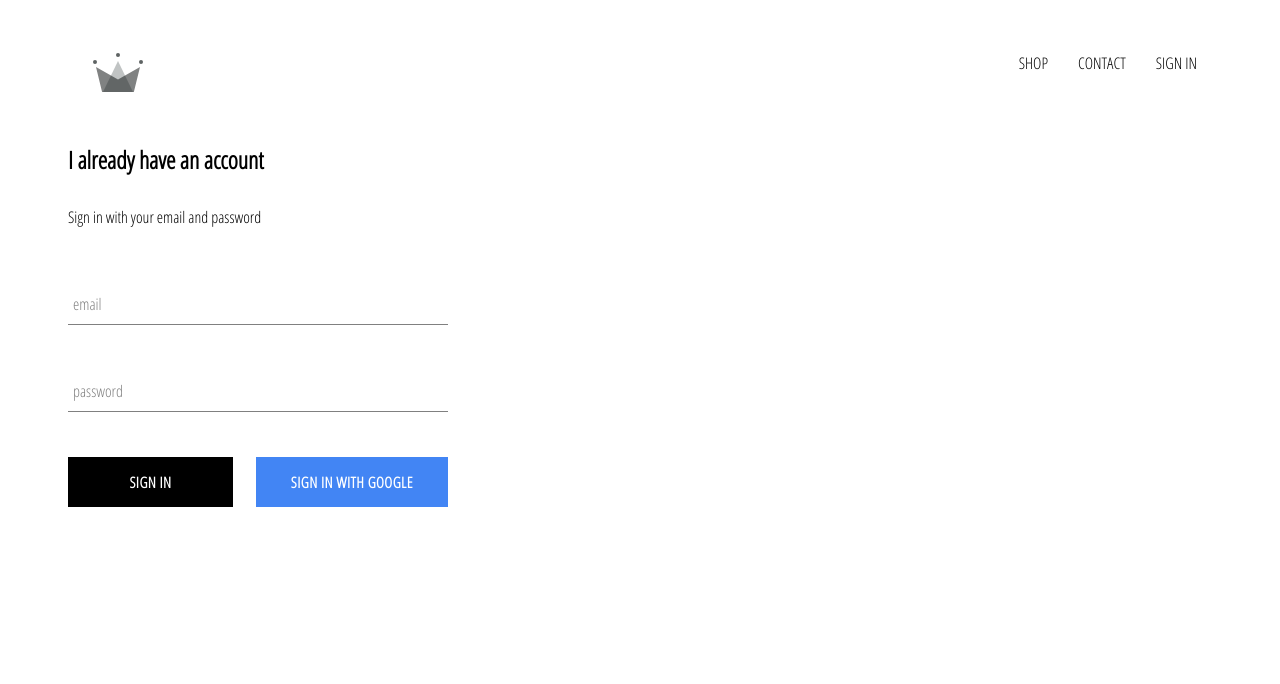
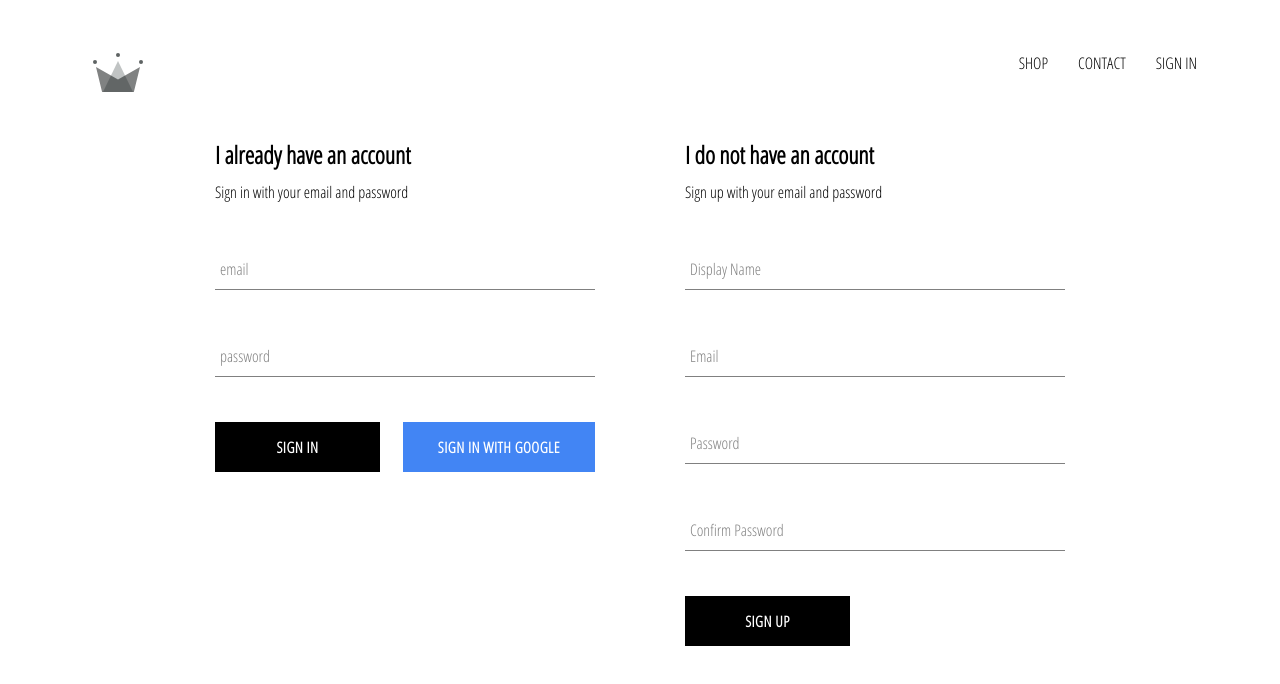
Before and after one commit to Harvok17/crwn-clothing, a React (Create React App) app: page /signin in a window 1280 px wide. Shown: the top 684 px of the page. Built offline with nearby package versions, Linux system fonts and the light colour scheme; no server answers.

Commit message:
implemented firebase utils, included ability to store authenticated users into our firestore database

```diff
--- a/src/App.js
+++ b/src/App.js
@@ -5,7 +5,7 @@ import Header from "./components/header/header.component";
 import HomePage from "./pages/homepage/homepage.component";
 import ShopPage from "./pages/shop/shop.component";
 import SignInAndSignUpPage from "./pages/sign-in-and-sign-up/sign-in-and-sign-up.component";
-import { auth } from "./firebase/firebase.utils";
+import { auth, createUserProfileDocument } from "./firebase/firebase.utils";
 import { Component } from "react";
 
 class App extends Component {
@@ -20,9 +20,23 @@ class App extends Component {
   unsubscribeFromAuth = null;
 
   componentDidMount() {
-    this.unsubscribeFromAuth = auth.onAuthStateChanged((user) => {
-      this.setState({ currentUser: user });
-      console.log(user);
+    this.unsubscribeFromAuth = auth.onAuthStateChanged(async (userAuth) => {
+      if (userAuth) {
+        const userRef = await createUserProfileDocument(userAuth);
+
+        userRef.onSnapshot((snapShot) => {
+          this.setState({
+            currentUser: {
+              id: snapShot.id,
+              ...snapShot.data(),
+            },
+          });
+
+          console.log(this.state);
+        });
+      }
+
+      this.setState({ currentUser: userAuth });
     });
   }
 
--- a/src/components/sign-in/sign-in.component.jsx
+++ b/src/components/sign-in/sign-in.component.jsx
@@ -31,8 +31,8 @@ export class SignIn extends Component {
   render() {
     return (
       <div className="sign-in">
-        <h2>I already have an account</h2>
-        <span className="title">Sign in with your email and password</span>
+        <h2 className="title">I already have an account</h2>
+        <span>Sign in with your email and password</span>
 
         <form onSubmit={this.handleSubmit}>
           <FormInput
--- /dev/null
+++ b/src/components/sign-up/sign-up.component.jsx
@@ -0,0 +1,108 @@
+import FormInput from "../form-input/form-input.component";
+import CustomButton from "../custom-button/custom-button.component";
+
+import { auth, createUserProfileDocument } from "../../firebase/firebase.utils";
+
+import "./sign-up.styles.scss";
+
+import React, { Component } from "react";
+
+export class SignUp extends Component {
+  constructor(props) {
+    super(props);
+
+    this.state = {
+      displayName: "",
+      email: "",
+      password: "",
+      confirmPassword: "",
+    };
+  }
+
+  handleSubmit = async (e) => {
+    e.preventDefault();
+
+    const { displayName, email, password, confirmPassword } = this.state;
+
+    if (password !== confirmPassword) {
+      alert("passwords don't match");
+      return;
+    }
+
+    try {
+      const { user } = await auth.createUserWithEmailAndPassword(
+        email,
+        password
+      );
+
+      await createUserProfileDocument(user, { displayName });
+
+      this.setState({
+        displayName: "",
+        email: "",
+        password: "",
+        confirmPassword: "",
+      });
+    } catch (error) {
+      console.error(error);
+    }
+  };
+
+  handleChange = (e) => {
+    const { name, value } = e.target;
+
+    this.setState({ [name]: value });
+  };
+
+  render() {
+    const { displayName, email, password, confirmPassword } = this.state;
+    return (
+      <div className="sign-up">
+        <h2 className="title">I do not have an account</h2>
+        <span>Sign up with your email and password</span>
+
+        <form className="sign-up-form" onSubmit={this.handleSubmit}>
+          <FormInput
+            type="text"
+            name="displayName"
+            value={displayName}
+            onChange={this.handleChange}
+            label="Display Name"
+            required
+          />
+
+          <FormInput
+            type="email"
+            name="email"
+            value={email}
+            onChange={this.handleChange}
+            label="Email"
+            required
+          />
+
+          <FormInput
+            type="password"
+            name="password"
+            value={password}
+            onChange={this.handleChange}
+            label="Password"
+            required
+          />
+
+          <FormInput
+            type="password"
+            name="confirmPassword"
+            value={confirmPassword}
+            onChange={this.handleChange}
+            label="Confirm Password"
+            required
+          />
+
+          <CustomButton type="submit">SIGN UP</CustomButton>
+        </form>
+      </div>
+    );
+  }
+}
+
+export default SignUp;
--- /dev/null
+++ b/src/components/sign-up/sign-up.styles.scss
@@ -0,0 +1,9 @@
+.sign-up {
+  display: flex;
+  flex-direction: column;
+  width: 380px;
+
+  .title {
+    margin: 10px 0;
+  }
+}
--- a/src/firebase/firebase.utils.js
+++ b/src/firebase/firebase.utils.js
@@ -12,6 +12,32 @@ const config = {
   measurementId: "G-FD97VTSSMX",
 };
 
+export const createUserProfileDocument = async (userAuth, additionalData) => {
+  if (!userAuth) return;
+
+  const userRef = firestore.doc(`users/${userAuth.uid}`);
+
+  const snapShot = await userRef.get();
+
+  if (!snapShot.exists) {
+    const { displayName, email } = userAuth;
+    const createdAt = new Date();
+
+    try {
+      await userRef.set({
+        displayName,
+        email,
+        createdAt,
+        ...additionalData,
+      });
+    } catch (error) {
+      console.log("error creating user", error.message);
+    }
+  }
+
+  return userRef;
+};
+
 firebase.initializeApp(config);
 
 export const auth = firebase.auth();
--- a/src/pages/sign-in-and-sign-up/sign-in-and-sign-up.component.jsx
+++ b/src/pages/sign-in-and-sign-up/sign-in-and-sign-up.component.jsx
@@ -2,10 +2,12 @@ import "./sign-in-and-sign-up.styles.scss";
 
 import React from "react";
 import SignIn from "../../components/sign-in/sign-in.component";
+import SignUp from "../../components/sign-up/sign-up.component";
 
 const SignInAndSignUpPage = () => (
   <div className="sign-in-and-sign-up">
     <SignIn />
+    <SignUp />
   </div>
 );
 
--- a/src/pages/sign-in-and-sign-up/sign-in-and-sign-up.styles.scss
+++ b/src/pages/sign-in-and-sign-up/sign-in-and-sign-up.styles.scss
@@ -0,0 +1,6 @@
+.sign-in-and-sign-up {
+  width: 850px;
+  display: flex;
+  justify-content: space-between;
+  margin: 30px auto;
+}
```
